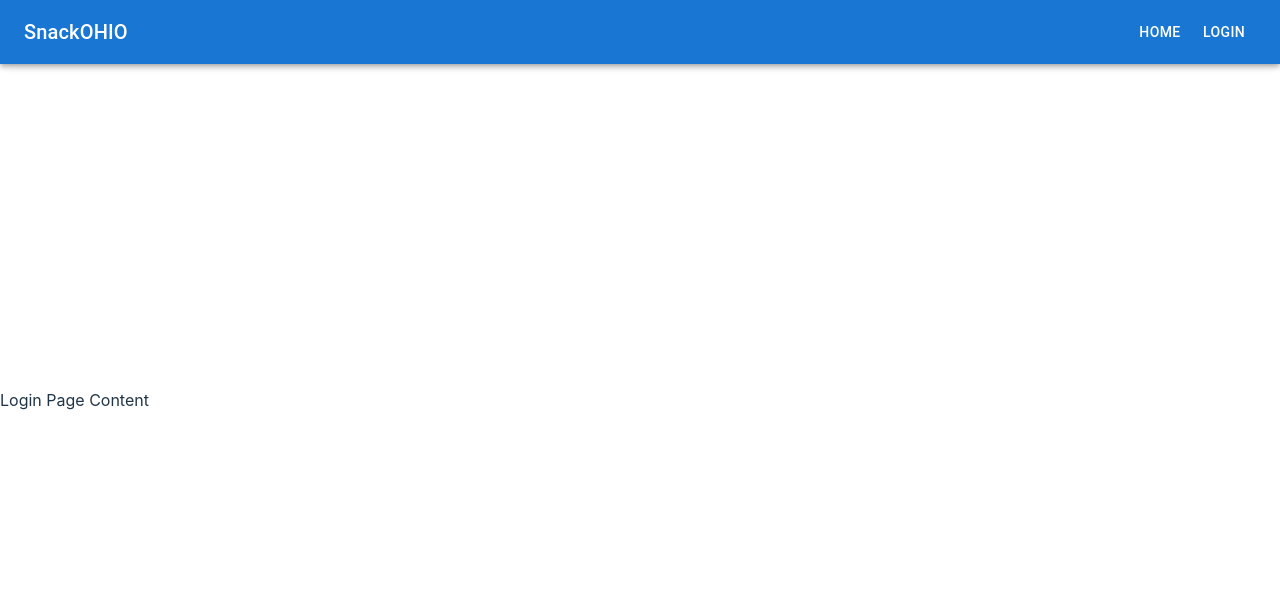
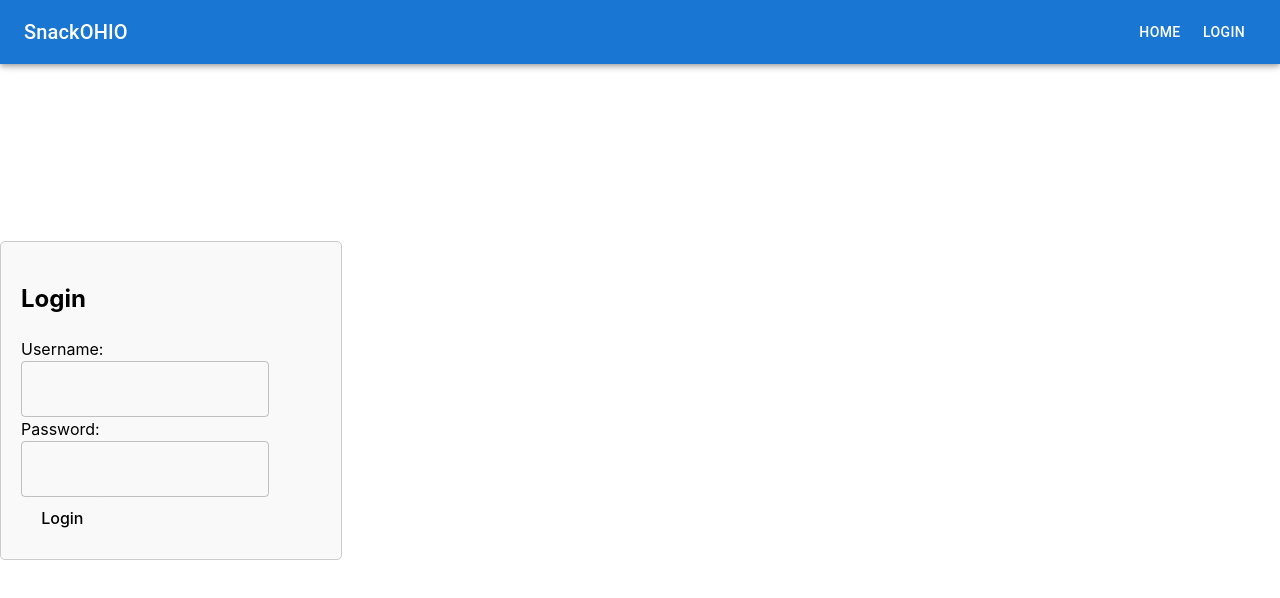
Before and after one commit to e-savar/SnackOHIO, a React (Vite) app in the folder vite-project/: page /login in a window 1280 px wide. Shown: the top 598 px of the page. Built offline with nearby package versions, Linux system fonts and the light colour scheme.

Commit message:
some login

```diff
--- a/vite-project/src/components/Login.jsx
+++ b/vite-project/src/components/Login.jsx
@@ -1,7 +1,37 @@
+import TextField from '@mui/material/TextField';
 import React from 'react';
 
 const Login = () => {
-  return <div>Login Page Content</div>;
+  return (
+    <div>
+      <div style={styles.loginBox}>
+        <h2 style={styles.textcolor}>Login</h2>
+        <form>
+          <label style={styles.textcolor}>
+            Username:
+            <TextField id="outlined-basic" variant="outlined" />
+          </label>
+          <label style={styles.textcolor}>
+            Password:
+            <TextField id="outlined-basic" variant="outlined" />
+          </label>
+          <button type="submit">Login</button>
+        </form>
+      </div>
+    </div>
+  )
+};
+const styles = {
+  loginBox: {
+    width: '300px',
+    padding: '20px',
+    border: '1px solid #ccc',
+    borderRadius: '5px',
+    backgroundColor: '#f9f9f9',
+  },
+  textcolor: {
+    color: 'black'
+  }
 };
 
 export default Login;
```
